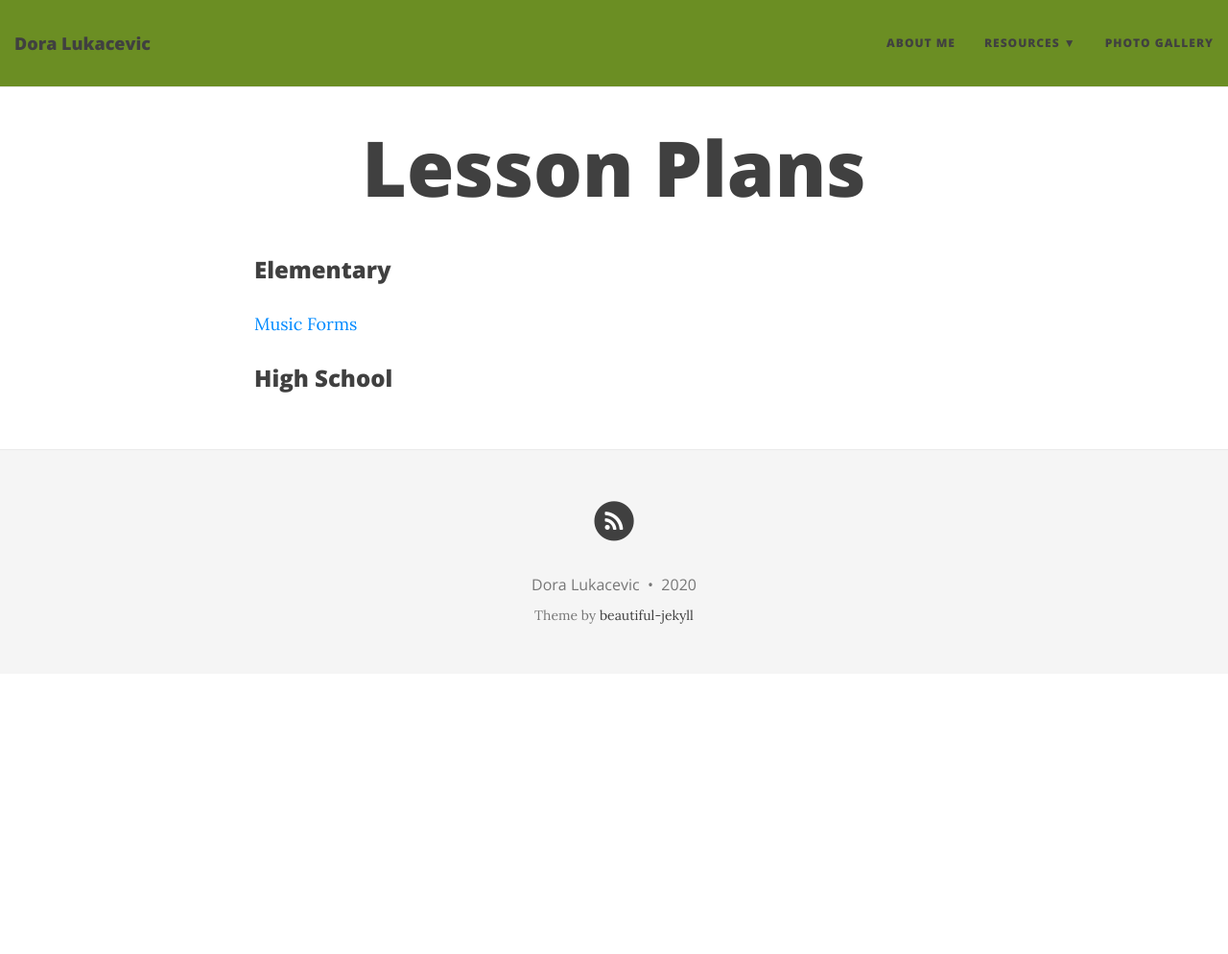
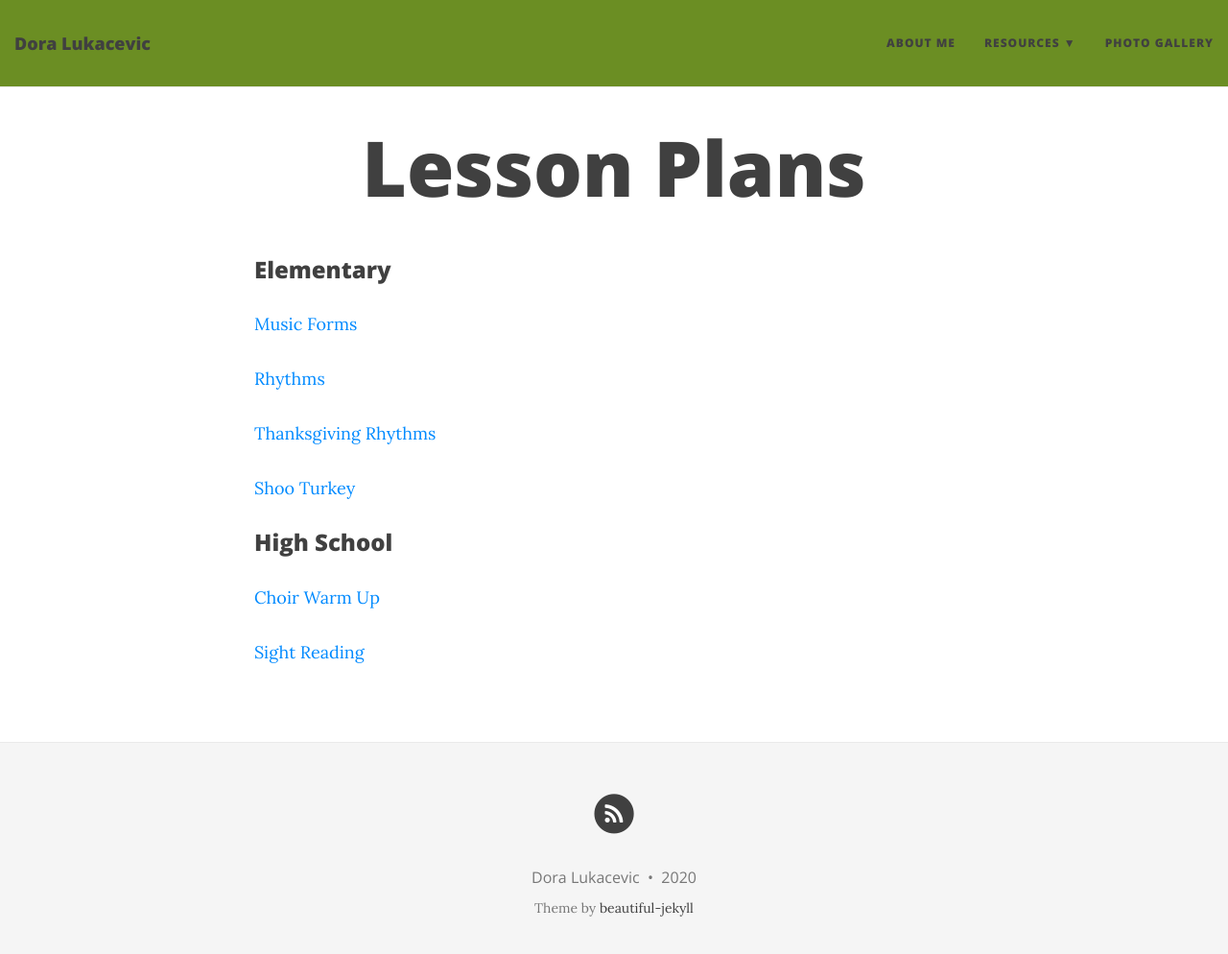
Before and after one commit to dlukacevic/dlukacevic.github.io, a Jekyll site: the page built from lessonplans.md, in a window 1280 px wide and 1007 px high. Shown: the top 994 px of the window at 96% size. Built offline with Jekyll 4.4.1, drawn with Linux system fonts in a browser that asks for light colours; nearby versions of some CDN libraries.

Commit message:
Update lessonplans.md

```diff
--- a/lessonplans.md
+++ b/lessonplans.md
@@ -7,4 +7,14 @@ title: Lesson Plans
 
 [Music Forms](/img/dora_portfolio/lesson_plans/Lesson for 11_5_20 - 5th.docx.pdf)
 
+[Rhythms](/img/dora_portfolio/lesson_plans/lesson for 11_11_20 (2).pdf)
+
+[Thanksgiving Rhythms](/img/dora_portfolio/lesson_plans/Lesson for 11/24/20.pdf)
+
+[Shoo Turkey](/img/dora_portfolio/lesson_plans/Week of 11_16_20 - 1st, 2nd - lesson 1.pdf)
+
 ### High School
+
+[Choir Warm Up](/img/dora_portfolio/lesson_plans/Lesson_for_10/15/20(2).pdf)
+
+[Sight Reading](/img/dora_portfolio/lesson_plans/Student_teaching_lesson_plan(lesson3_Allderdice) (2).pdf)
```
